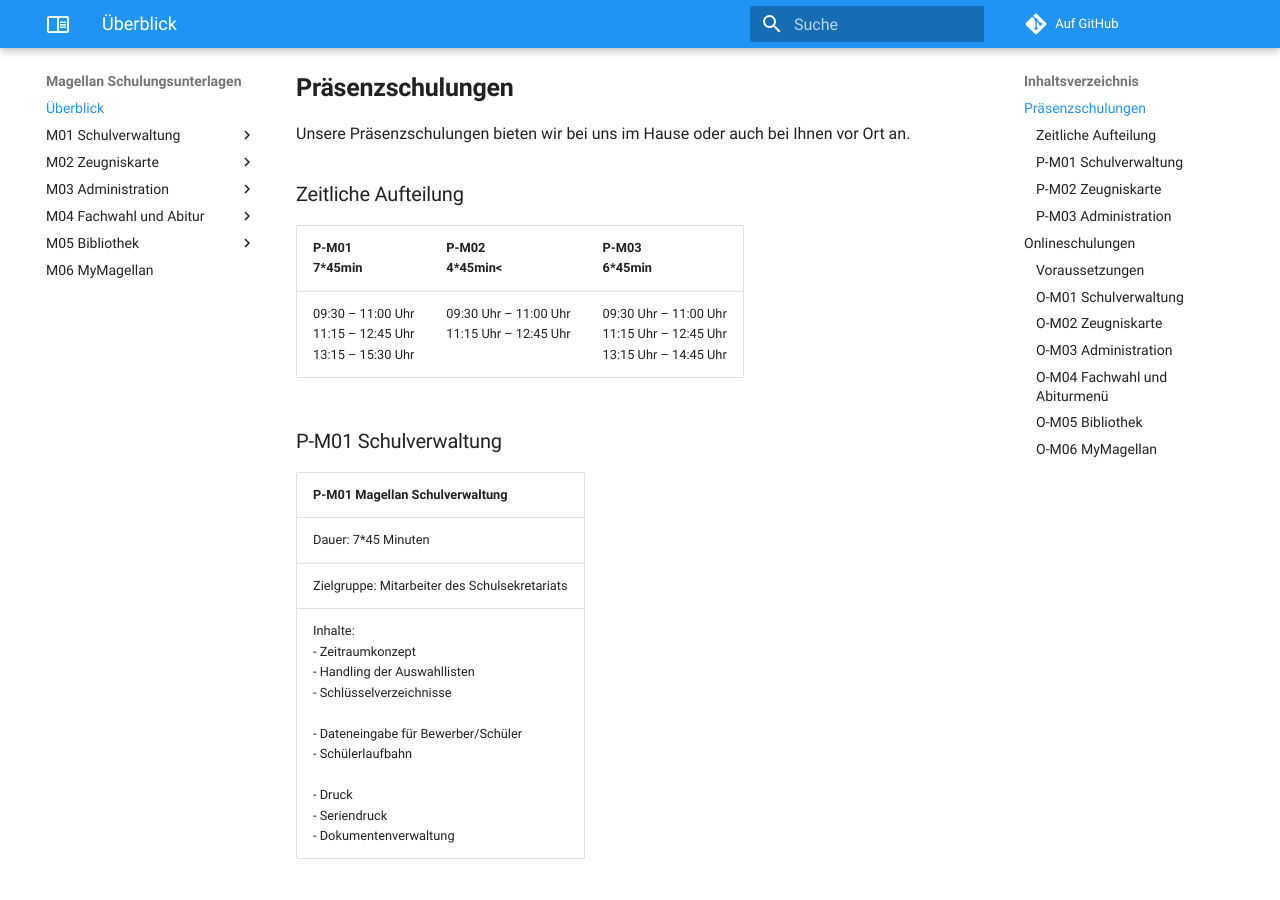
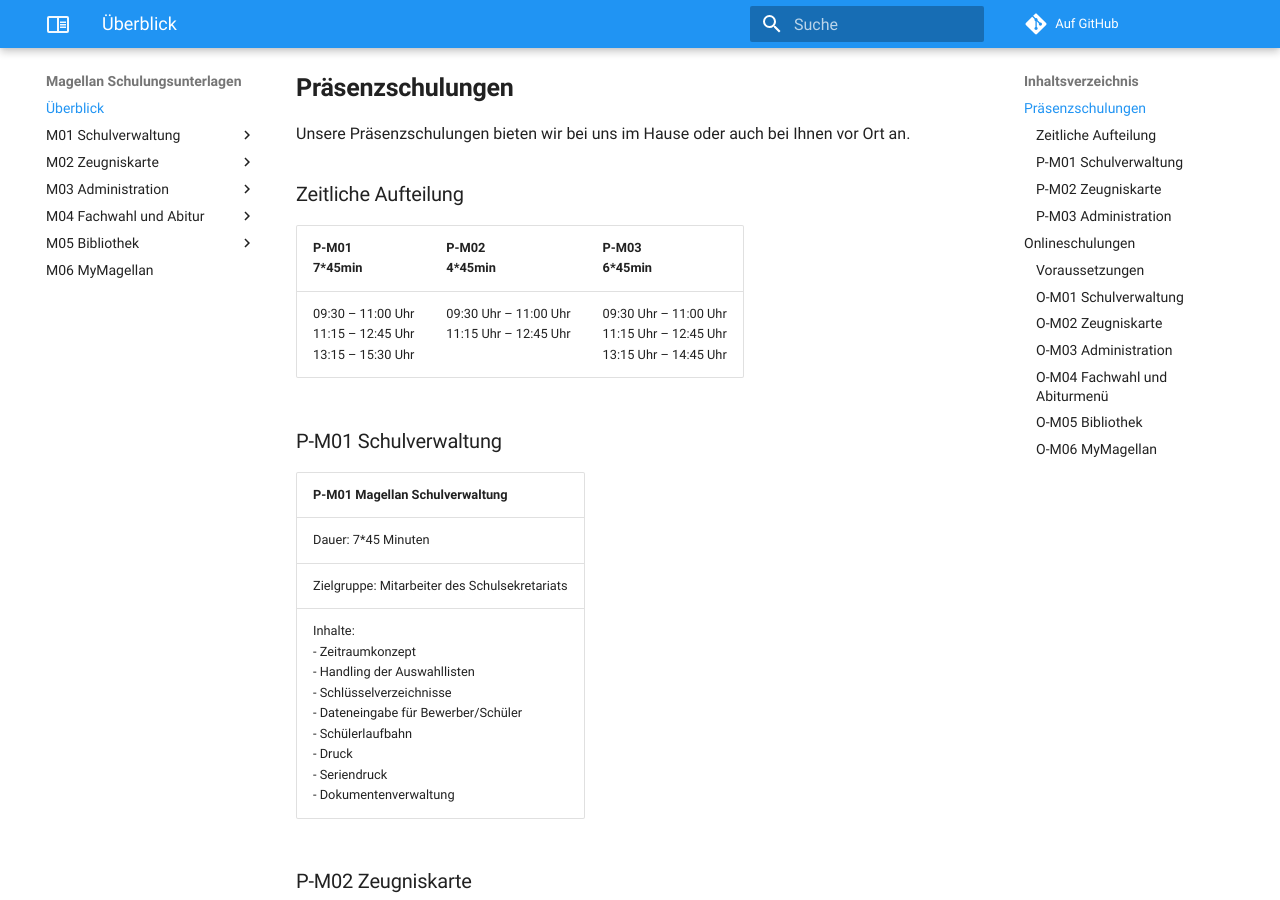
Before and after one commit to stuebersystems/doc.magellan-schulungen.de, an MkDocs documentation site: the page built from docs/index.md, in a window 1280 px wide and 900 px high, scrolled down 573 px. Built offline with MkDocs 1.6.1 and Material for MkDocs 9.7.7, drawn with Linux system fonts in a browser that asks for light colours; comment, search, counter and statistics services are not loaded.

Commit message:
no message

```diff
--- a/docs/index.md
+++ b/docs/index.md
@@ -19,7 +19,7 @@ Unsere Präsenzschulungen bieten wir bei uns im Hause oder auch bei Ihnen vor Or
 
 ### Zeitliche Aufteilung
 
-|P-M01 <br/>7*45min|P-M02<br/>4*45min<|P-M03<br/>6*45min|
+|P-M01 <br/>7*45min | P-M02<br/>4*45min|P-M03<br/>6*45min|
 |:--|--|--|
 |09:30 – 11:00 Uhr <br/>11:15 – 12:45 Uhr <br/>13:15 – 15:30 Uhr|09:30 Uhr – 11:00 Uhr<br/>11:15 Uhr – 12:45 Uhr<br/><br/>    |09:30 Uhr – 11:00 Uhr<br/>11:15 Uhr – 12:45 Uhr<br/>13:15 Uhr – 14:45 Uhr|
 
@@ -29,7 +29,7 @@ Unsere Präsenzschulungen bieten wir bei uns im Hause oder auch bei Ihnen vor Or
 |:--|
 |Dauer: 7*45 Minuten|
 |Zielgruppe: Mitarbeiter des Schulsekretariats|
-|Inhalte:<br/>- Zeitraumkonzept<br/>- Handling der Auswahllisten<br/>- Schlüsselverzeichnisse<br/><br/>- Dateneingabe für Bewerber/Schüler<br/>- Schülerlaufbahn<br/><br/>- Druck<br/>- Seriendruck<br/>- Dokumentenverwaltung
+|Inhalte:<br/>- Zeitraumkonzept<br/>- Handling der Auswahllisten<br/>- Schlüsselverzeichnisse<br/>- Dateneingabe für Bewerber/Schüler<br/>- Schülerlaufbahn<br/>- Druck<br/>- Seriendruck<br/>- Dokumentenverwaltung
 
 ### P-M02 Zeugniskarte
 
```
